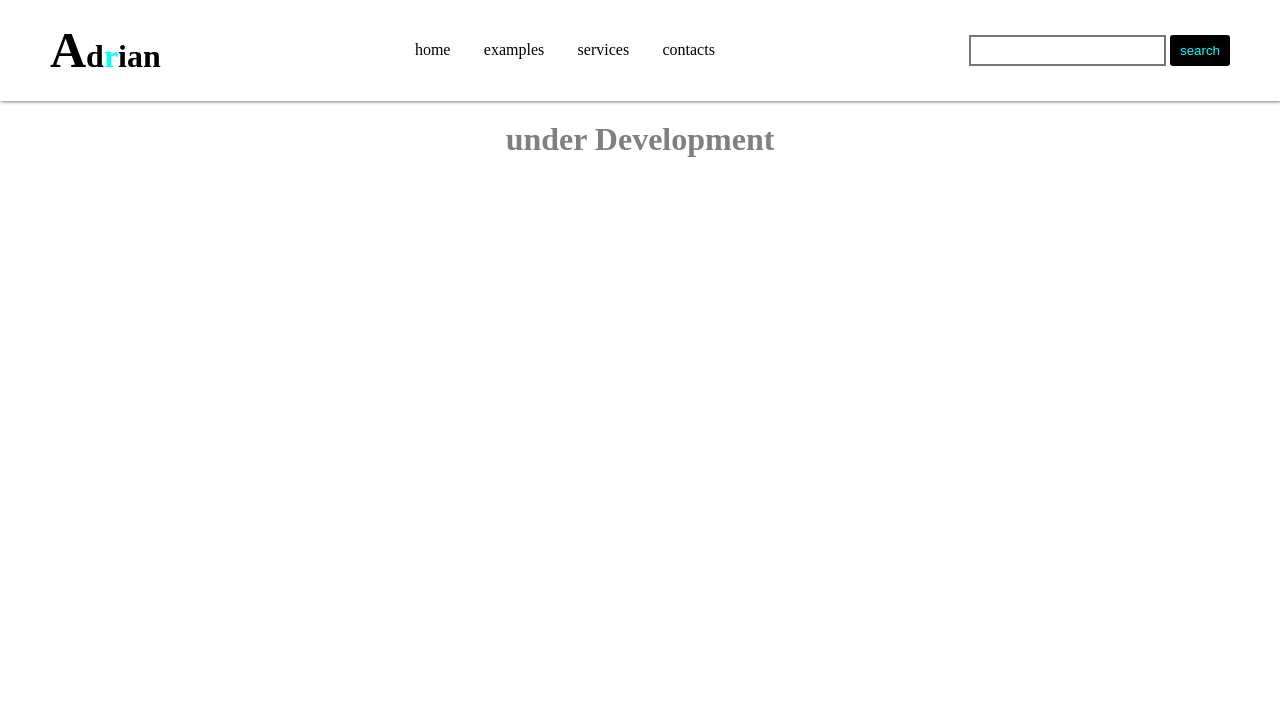
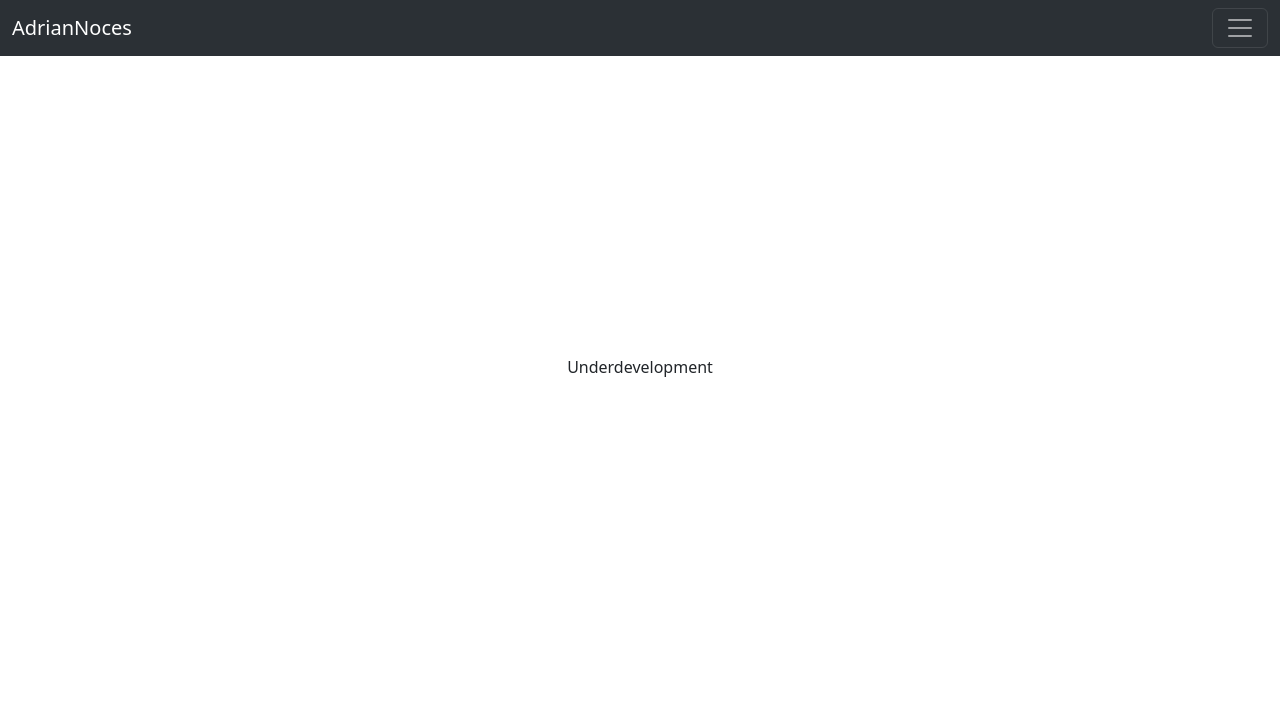
Before and after one commit to AdrianNoces/Portfolio, a plain HTML site: page index.html in a window 1280 px wide. Drawn offline with nearby package versions, Linux system fonts and the light colour scheme.

Commit message:
nice changes

```diff
--- /dev/null
+++ b/Scripts/script.js
@@ -0,0 +1,22 @@
+const exampleButton = document.getElementById("examplesButton");
+
+const contentDiv = document.getElementById("contentDiv");
+
+const homeButton = document.getElementById("homeButton");
+
+
+exampleButton.addEventListener("click", function () {
+  contentDiv.innerHTML = `
+  <li><a href="./Examples/Amazon/amazon.html">amazon</a></li>
+  <li><a href="">none</a></li>
+  <li><a href="">none</a></li>
+  <li><a href="">none</a></li
+
+  `
+})
+
+homeButton.addEventListener("click", function () {
+  contentDiv.innerHTML = `
+  <p>Underdevelopment</p>
+  `
+})
--- a/index.html
+++ b/index.html
@@ -1,37 +1,63 @@
-<!DOCTYPE html>
+<!doctype html>
 <html lang="en">
   <head>
-    <meta charset="UTF-8">
-    <meta name="viewport" content="width=device-width, initial-scale=1.0">
-    <link rel="stylesheet" href="skin/navbar.css">
+    <meta charset="utf-8">
+    <meta name="viewport" content="width=device-width, initial-scale=1">
+    <title>Portfolio</title>
+    <link href="https://cdn.jsdelivr.net/npm/bootstrap@5.3.2/dist/css/bootstrap.min.css" rel="stylesheet" integrity="sha384-T3c6CoIi6uLrA9TneNEoa7RxnatzjcDSCmG1MXxSR1GAsXEV/Dwwykc2MPK8M2HN" crossorigin="anonymous">
         <link rel="stylesheet" href="skin/style.css">
-    <title>Document</title>
   </head>
   <body>
-    <header class="navbar">
-        <div class="column1">
-            <h1><span class="A">A</span>d<span class="r">r</span>ian</h1>
+
+    <nav class="navbar bg-body-tertiary .dark fixed-top" data-bs-theme="dark">
+        <div class="container-fluid">
+          <a class="navbar-brand" href="#">AdrianNoces</a>
+          <button class="navbar-toggler" type="button" data-bs-toggle="offcanvas" data-bs-target="#offcanvasNavbar" aria-controls="offcanvasNavbar" aria-label="Toggle navigation">
+            <span class="navbar-toggler-icon"></span>
+          </button>
+          <div class="offcanvas offcanvas-end" tabindex="-1" id="offcanvasNavbar" aria-labelledby="offcanvasNavbarLabel">
+            <div class="offcanvas-header">
+              <h5 class="offcanvas-title" id="offcanvasNavbarLabel">Portfolio</h5>
+              <button type="button" class="btn-close" data-bs-dismiss="offcanvas" aria-label="Close"></button>
             </div>
-        <div class="column2">
-            <a href="">
-                <li>home</li>
-            </a><a href="">
-                <li>examples</li>
-            </a><a href="">
-                <li>services</li>
-            </a><a href="">
-                <li>contacts</li>
+            <div class="offcanvas-body">
+              <ul class="navbar-nav justify-content-end flex-grow-1 pe-3">
+                <li class="nav-item">
+                  <a class="nav-link active" href="#" id="homeButton">Home</a>
+                </li>
+                <li class="nav-item">
+                  <a class="nav-link"
+                  href="#" id="examplesButton">Examples</a>
+                </li>
+                <li class="nav-item dropdown">
+                  <a class="nav-link dropdown-toggle" href="#" role="button" data-bs-toggle="dropdown" aria-expanded="false">
+                    Dropdown
                   </a>
+                  <ul class="dropdown-menu">
+                    <li><a class="dropdown-item" href="#">Action</a></li>
+                    <li><a class="dropdown-item" href="#">Another action</a></li>
+                    <li>
+                      <hr class="dropdown-divider">
+                    </li>
+                    <li><a class="dropdown-item" href="#">Something else here</a></li>
+                  </ul>
+                </li>
+              </ul>
+              <form class="d-flex mt-3" role="search">
+                <input class="form-control me-2" type="search" placeholder="Search" aria-label="Search">
+                <button class="btn btn-outline-success" type="submit">Search</button>
+              </form>
+            </div>
+          </div>
+        </div>
+      </nav>
 
+      <div class="content" id="contentDiv">
+        <p>Underdevelopment</p>
       </div>
-        <div class="column3">
-            <input type="text">
-            <button>search</button>
-        </div>
-    </header>
 
-    <div>
-        <h1 style="text-align: center; color: gray;">under Development</h1>
-    </div>
+
+    <script src="https://cdn.jsdelivr.net/npm/bootstrap@5.3.2/dist/js/bootstrap.bundle.min.js" integrity="sha384-C6RzsynM9kWDrMNeT87bh95OGNyZPhcTNXj1NW7RuBCsyN/o0jlpcV8Qyq46cDfL" crossorigin="anonymous"></script>
+    <script src="Scripts/script.js"></script>
 </body>
 </html>
--- a/skin/navbar.css
+++ /dev/null
@@ -1,55 +0,0 @@
-.navbar {
-    display: flex;
-    justify-content: space-between;
-    align-content: center;
-    align-items: center;
-    position: fixed;
-    top: 0;
-    left: 0;
-    right: 0;
-    padding: 0 50px 0 50px;
-    box-shadow: 1px 1px 3px rgba(0, 0, 0, 0.5);
-}
-
-.column1 {
-
-}
-
-.column1 .A {
-    font-size: 50px;
-}
-
-.column1 .r {
-    color: aqua;
-}
-
-.column2 {
-    width: 300px;
-    align-items: center;
-    justify-content: space-between;
-    list-style: none;
-    display: flex;
-    color: black;
-}
-
-a {
-    color: black;
-    text-decoration: none;
-}
-
-.column3 {
-
-}
-
-.column3 input {
- border-style: solid;
- padding: 6px 8px;
-}
-
-.column3 button {
-    border: none;
-    padding: 8px 10px;
-    border-radius: 3px;
-    background-color: black;
-    color: aqua;
-}
--- a/skin/style.css
+++ b/skin/style.css
@@ -1,4 +1,18 @@
 body {
-    padding: 100px 0 0 0;
-    margin: 0 0 1000px 0;
+    padding: 50px 0 0 0;
+    margin: 0 0 500px 0;
+    background-color: #0;
 }
+
+.content {
+    height: 650px;
+    width: 100%;
+    display: flex;
+    justify-content: center;
+    align-items: center;
+    list-style: none;
+}
+
+.content li {
+    margin-left: 50px;
+}
```
Also changed, not shown: Examples/index.html (added). Lines whose indentation alone changed are shown as unchanged.
